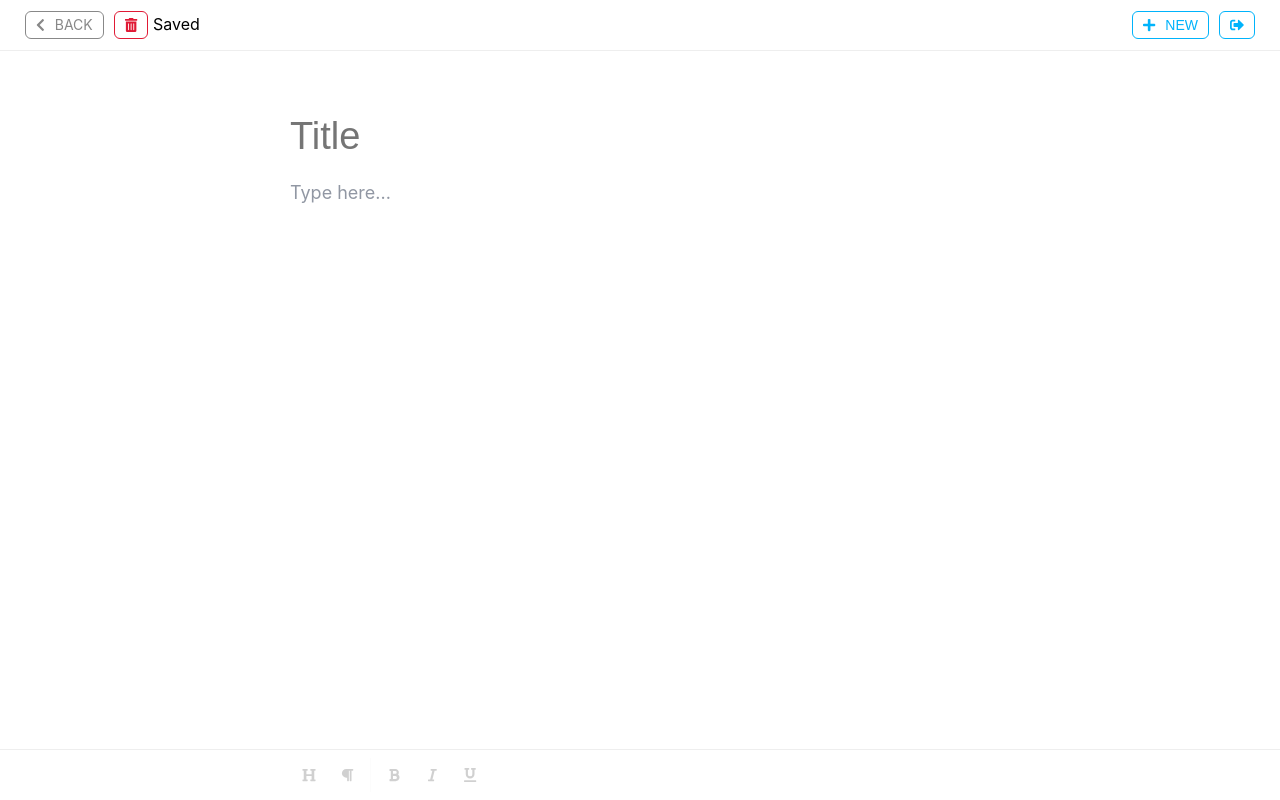
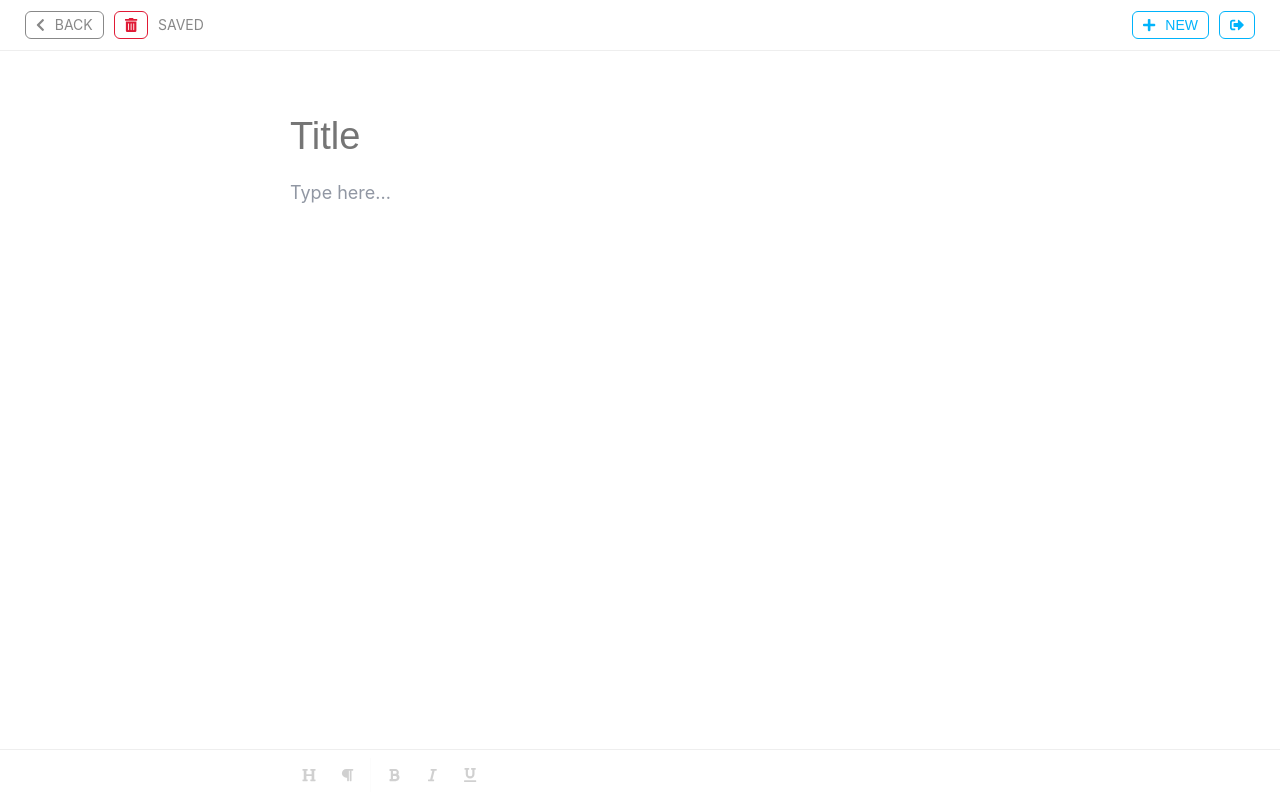
Before and after one commit to thimalw/note-ninja, a React (Create React App) app in the folder note-ninja-client/: page /notes/1 in a window 1280 px wide. Built offline with nearby package versions, Linux system fonts and the light colour scheme; no server answers; sample sign-in values are in the browser's storage.

Commit message:
Style note save status indicator

```diff
--- a/note-ninja-client/src/App.css
+++ b/note-ninja-client/src/App.css
@@ -136,3 +136,22 @@
   background-color: transparent;
   box-shadow: 0 0 12px 0px rgba(0,0,0,0);
 }
+.btn-link {
+  color: #00b3fb;
+  padding: 0;
+  border: 0;
+  font-size: inherit;
+  margin: 0;
+  display: inline;
+}
+.btn-link:hover,
+.btn-link:active {
+  color: #00b3fb;
+}
+.btn-link:disabled,
+.btn-link[disabled],
+.btn-link:disabled:hover,
+.btn-link[disabled]:hover {
+  color: rgba(0, 179, 251, 0.5);
+  cursor: not-allowed;
+}
--- a/note-ninja-client/src/components/Notes/Note.css
+++ b/note-ninja-client/src/components/Notes/Note.css
@@ -4,6 +4,15 @@
 }
 .note-editor-inner {
   min-height: calc(100vh - 102px);
+}
+
+.save-indicator {
+  display: inline-block;
+  margin: 0 5px;
+  line-height: 1;
+  font-size: 14px;
+  color: #888;
+  text-transform: uppercase;
 }
 
 .note-editor .note-toolbar {
```
